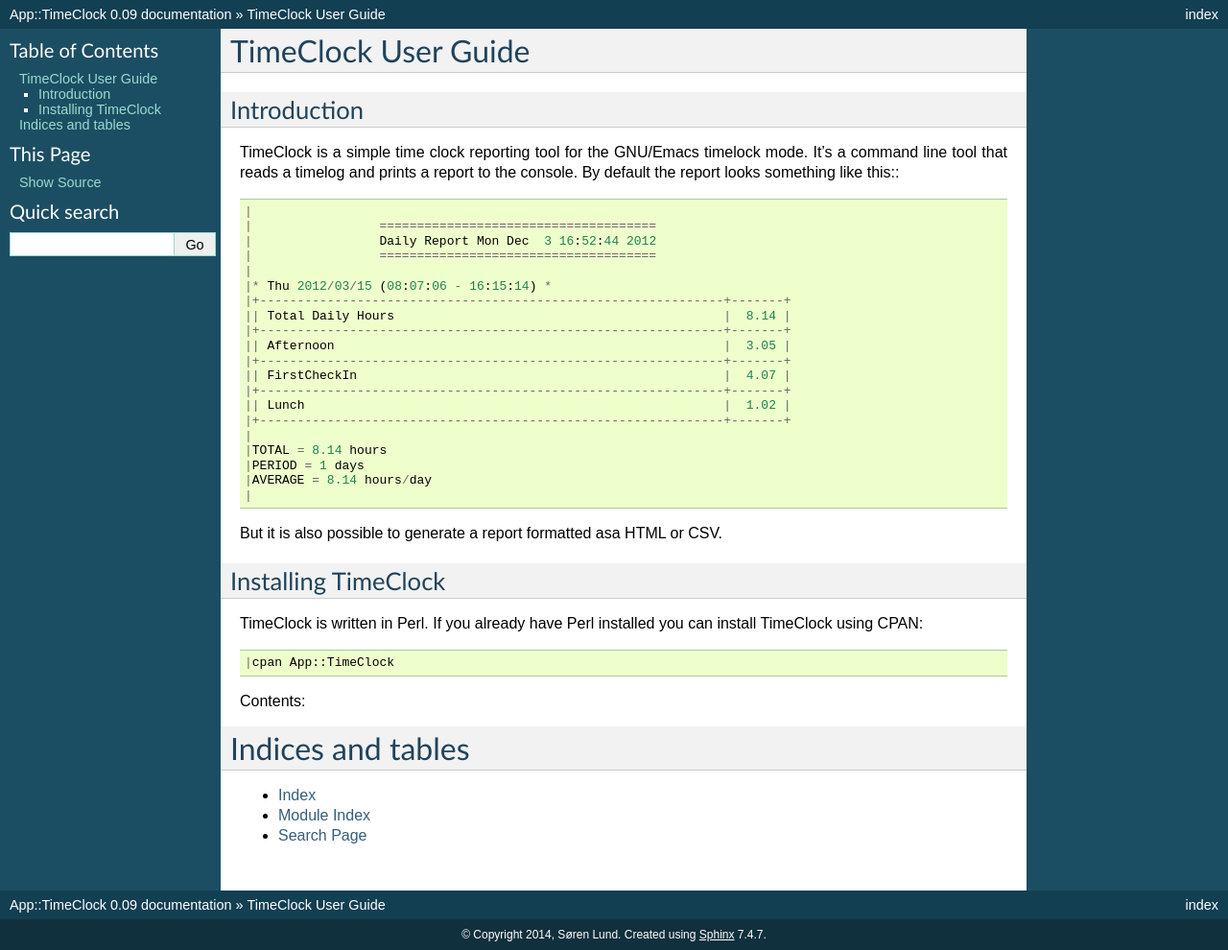
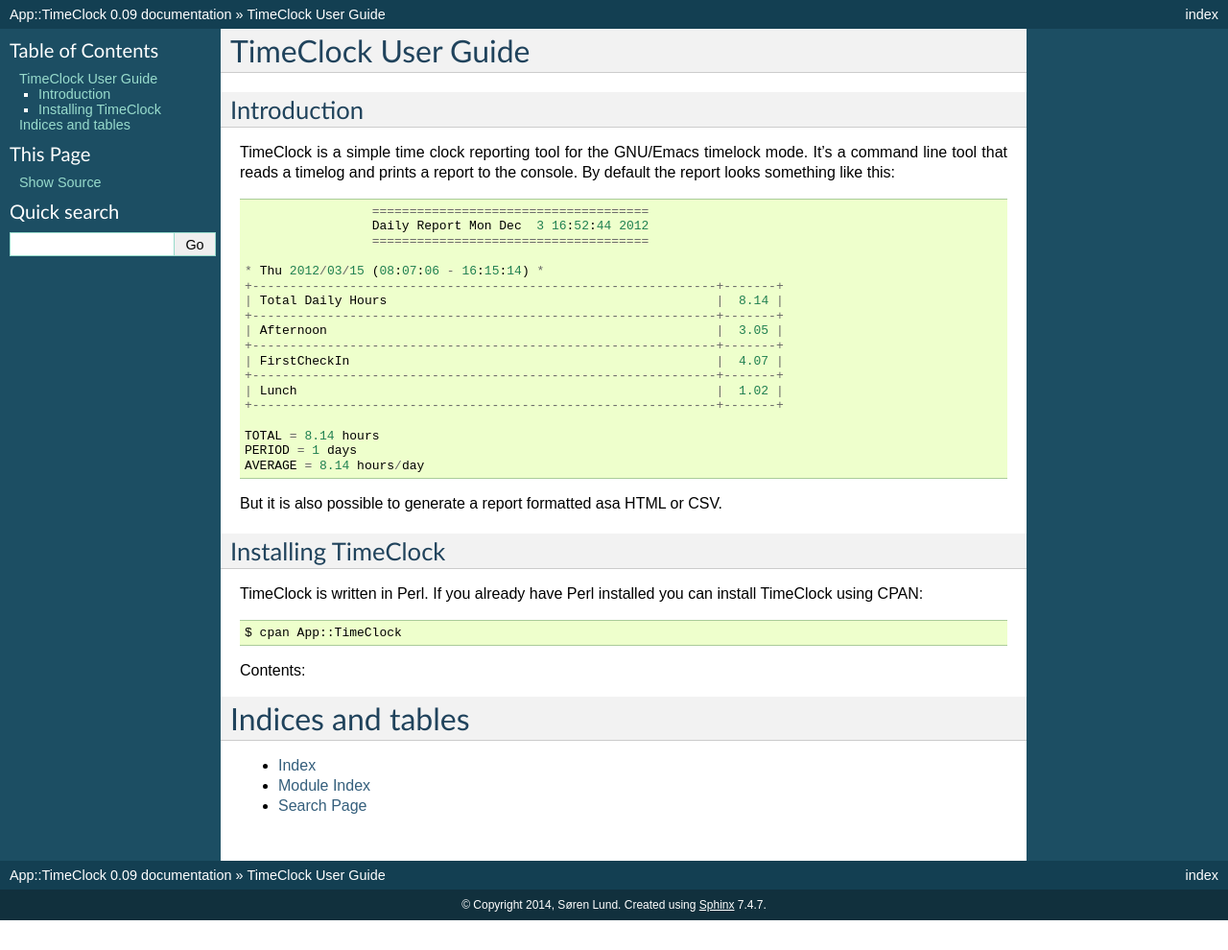
Before and after one commit to soren/App-TimeClock, a Sphinx documentation site: the page built from docs/index.rst, in a window 1280 px wide. Shown: the whole page at 96% size. Built offline with Sphinx 7.4.7, drawn with Linux system fonts in a browser that asks for light colours; after the commit the page ends 959 px from its top, so only the background shows below that.

Commit message:
Literal block were not rendered correctly.

```diff
--- a/docs/index.rst
+++ b/docs/index.rst
@@ -12,28 +12,28 @@
 TimeClock is a simple time clock reporting tool for the GNU/Emacs
 timelock mode. It's a command line tool that reads a timelog and
 prints a report to the console. By default the report looks something
-like this:::
+like this::
 
-|
-|                 =====================================
-|                 Daily Report Mon Dec  3 16:52:44 2012
-|                 =====================================
-|
-|* Thu 2012/03/15 (08:07:06 - 16:15:14) *
-|+--------------------------------------------------------------+-------+
-|| Total Daily Hours                                            |  8.14 |
-|+--------------------------------------------------------------+-------+
-|| Afternoon                                                    |  3.05 |
-|+--------------------------------------------------------------+-------+
-|| FirstCheckIn                                                 |  4.07 |
-|+--------------------------------------------------------------+-------+
-|| Lunch                                                        |  1.02 |
-|+--------------------------------------------------------------+-------+
-|
-|TOTAL = 8.14 hours
-|PERIOD = 1 days
-|AVERAGE = 8.14 hours/day
-|
+
+                     =====================================
+                     Daily Report Mon Dec  3 16:52:44 2012
+                     =====================================
+
+    * Thu 2012/03/15 (08:07:06 - 16:15:14) *
+    +--------------------------------------------------------------+-------+
+    | Total Daily Hours                                            |  8.14 |
+    +--------------------------------------------------------------+-------+
+    | Afternoon                                                    |  3.05 |
+    +--------------------------------------------------------------+-------+
+    | FirstCheckIn                                                 |  4.07 |
+    +--------------------------------------------------------------+-------+
+    | Lunch                                                        |  1.02 |
+    +--------------------------------------------------------------+-------+
+
+    TOTAL = 8.14 hours
+    PERIOD = 1 days
+    AVERAGE = 8.14 hours/day
+
 
 But it is also possible to generate a report formatted asa HTML or
 CSV.
@@ -44,8 +44,7 @@
 TimeClock is written in Perl. If you already have Perl installed you
 can install TimeClock using CPAN::
 
-|cpan App::TimeClock
-
+    $ cpan App::TimeClock
 
 
 Contents:
```
